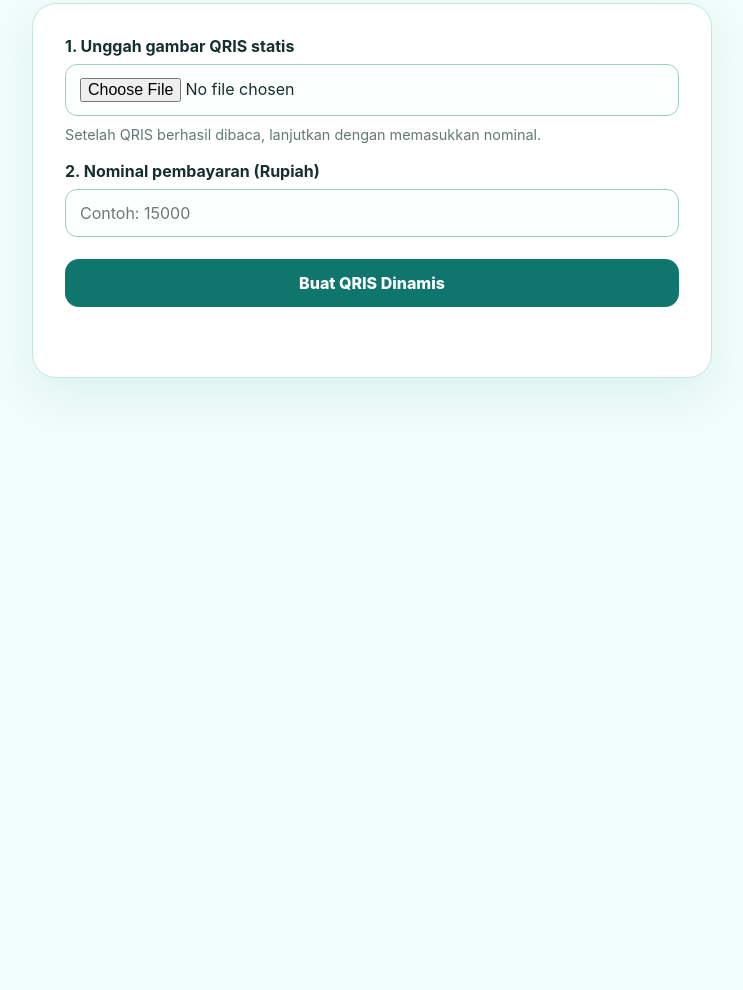
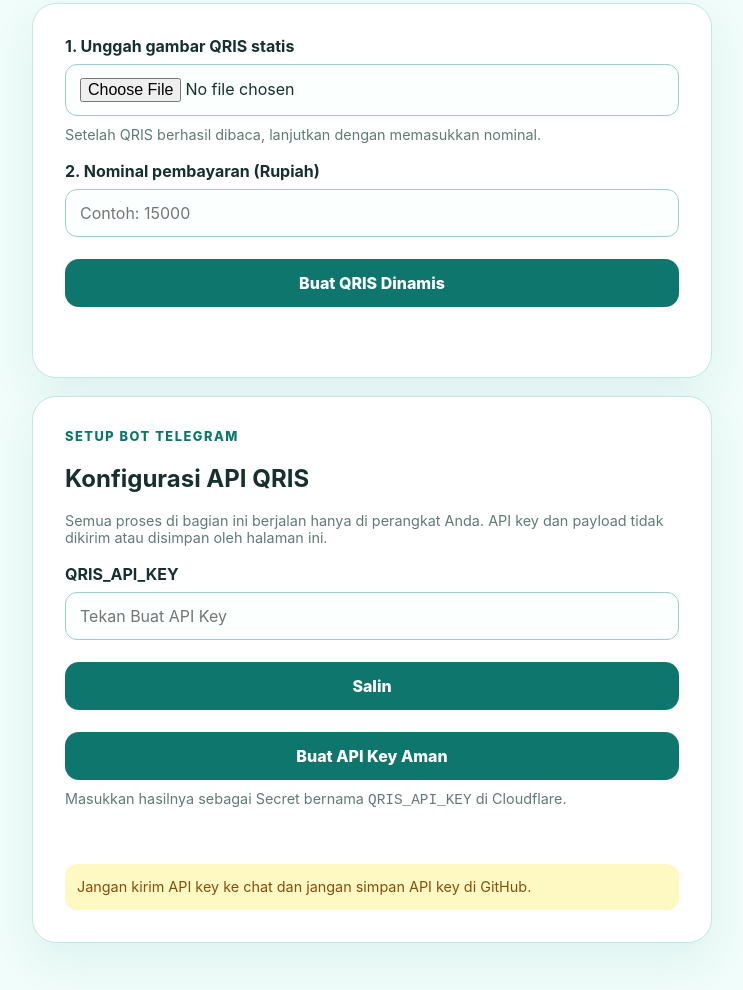
Before and after one commit to soprat123/qris-dinamis-telegram, a website built with Vite: page index.html in a window 1280 px wide. Shown: the part 196-1186 px from the top of the page, without its empty margins (268-1011 px from the left). Before the commit the page ends 800 px from the top, so only its background shows below. Built offline with nearby package versions, Linux system fonts and the light colour scheme.

Commit message:
update index.html for QRIS API setup

```diff
--- a/index.html
+++ b/index.html
@@ -21,10 +21,33 @@
         <p class="hint">Setelah QRIS berhasil dibaca, lanjutkan dengan memasukkan nominal.</p>
 
         <label for="amount">2. Nominal pembayaran (Rupiah)</label>
-        <input id="amount" type="number" min="1" max="10000000" step="1" inputmode="numeric" placeholder="Contoh: 15000" />
+        <input id="amount" type="number" min="1000" max="1000000" step="1" inputmode="numeric" placeholder="Contoh: 15000" />
 
         <button id="generate" type="button">Buat QRIS Dinamis</button>
         <p id="status" class="status" role="status" aria-live="polite"></p>
+      </section>
+
+      <section class="card setup-card">
+        <p class="eyebrow">Setup bot Telegram</p>
+        <h2>Konfigurasi API QRIS</h2>
+        <p class="hint">Semua proses di bagian ini berjalan hanya di perangkat Anda. API key dan payload tidak dikirim atau disimpan oleh halaman ini.</p>
+
+        <label for="api-key">QRIS_API_KEY</label>
+        <div class="copy-field">
+          <input id="api-key" type="text" readonly placeholder="Tekan Buat API Key" autocomplete="off" spellcheck="false" />
+          <button id="copy-api-key" class="secondary-button" type="button" disabled>Salin</button>
+        </div>
+        <button id="generate-api-key" type="button">Buat API Key Aman</button>
+        <p class="hint">Masukkan hasilnya sebagai Secret bernama <code>QRIS_API_KEY</code> di Cloudflare.</p>
+
+        <div id="payload-setup" hidden>
+          <label for="static-payload">QRIS_STATIC_PAYLOAD</label>
+          <textarea id="static-payload" rows="5" readonly spellcheck="false"></textarea>
+          <button id="copy-payload" class="secondary-button full-button" type="button">Salin Payload QRIS</button>
+          <p class="hint">Masukkan hasilnya sebagai Secret bernama <code>QRIS_STATIC_PAYLOAD</code> di Cloudflare.</p>
+        </div>
+        <p id="setup-status" class="status" role="status" aria-live="polite"></p>
+        <p class="warning">Jangan kirim API key ke chat dan jangan simpan API key di GitHub.</p>
       </section>
 
       <section id="result" class="card result" hidden>
```
